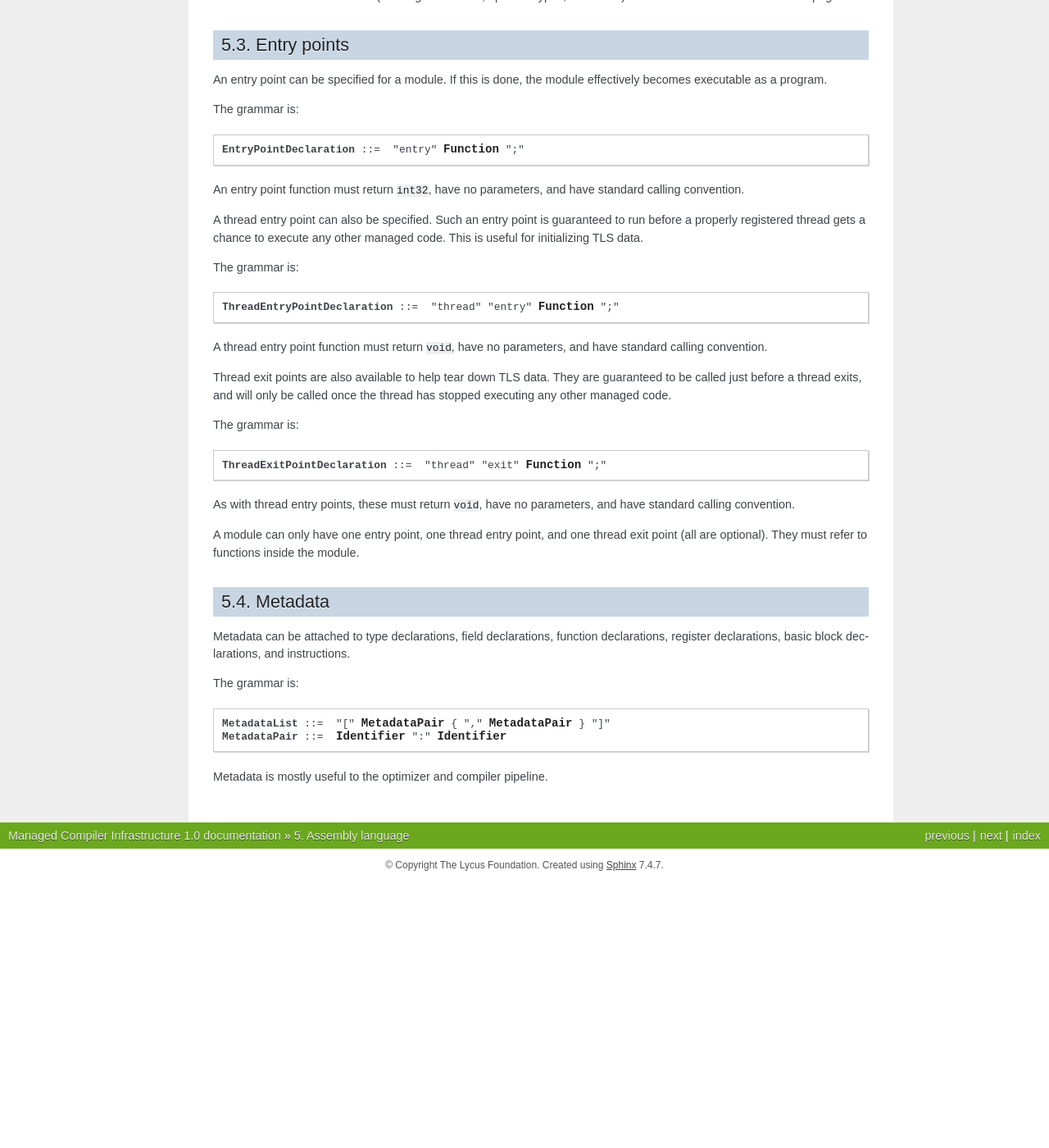
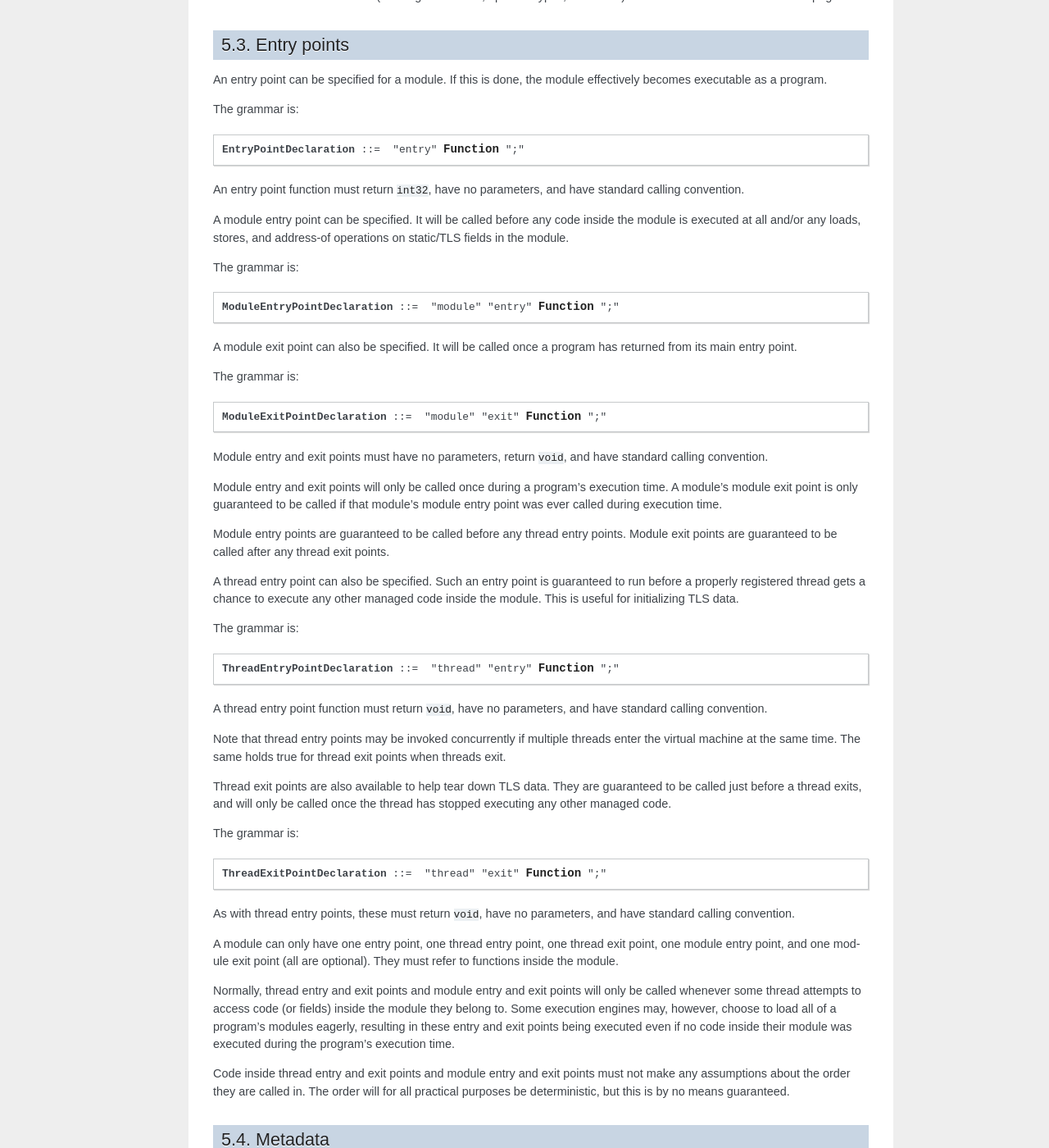
Before and after one commit to lycus/mci, a Sphinx documentation site: the page built from docs/assembly_language.rst, in a window 1280 px wide and 1400 px high, scrolled down 3425 px. Shown: the whole window at 82% size. Built offline with Sphinx 7.4.7, drawn with Linux system fonts in a browser that asks for light colours; before the commit the page ends 4500 px from its top, so only the background shows below that.

Commit message:
Support module entry/exit points.
Also clarify documentation surrounding entry/exit points in general.

```diff
--- a/docs/assembly_language.rst
+++ b/docs/assembly_language.rst
@@ -8,7 +8,7 @@ source files and assembles them to a single output file (a module).
 The grammar is:
 
 .. productionlist::
-    Program : { `TypeDeclaration` | `FunctionDeclaration` | `EntryPointDeclaration` | `ThreadEntryPointDeclaration` | `ThreadExitPointDeclaration` }
+    Program : { `TypeDeclaration` | `FunctionDeclaration` | `EntryPointDeclaration` | `ThreadEntryPointDeclaration` | `ThreadExitPointDeclaration` | `ModuleEntryPointDeclaration` | `ModuleExitPointDeclaration` }
 
 Module references have the grammar:
 
@@ -211,9 +211,37 @@ The grammar is:
 An entry point function must return ``int32``, have no parameters, and have
 standard calling convention.
 
+A module entry point can be specified. It will be called before any code
+inside the module is executed at all and/or any loads, stores, and address-of
+operations on static/TLS fields in the module.
+
+The grammar is:
+
+.. productionlist::
+    ModuleEntryPointDeclaration : "module" "entry" `Function` ";"
+
+A module exit point can also be specified. It will be called once a program
+has returned from its main entry point.
+
+The grammar is:
+
+.. productionlist::
+    ModuleExitPointDeclaration : "module" "exit" `Function` ";"
+
+Module entry and exit points must have no parameters, return ``void``, and
+have standard calling convention.
+
+Module entry and exit points will only be called once during a program's
+execution time. A module's module exit point is only guaranteed to be called
+if that module's module entry point was ever called during execution time.
+
+Module entry points are guaranteed to be called before any thread entry
+points. Module exit points are guaranteed to be called after any thread exit
+points.
+
 A thread entry point can also be specified. Such an entry point is guaranteed
 to run before a properly registered thread gets a chance to execute any other
-managed code. This is useful for initializing TLS data.
+managed code inside the module. This is useful for initializing TLS data.
 
 The grammar is:
 
@@ -222,6 +250,10 @@ The grammar is:
 
 A thread entry point function must return ``void``, have no parameters, and
 have standard calling convention.
+
+Note that thread entry points may be invoked concurrently if multiple threads
+enter the virtual machine at the same time. The same holds true for thread
+exit points when threads exit.
 
 Thread exit points are also available to help tear down TLS data. They are
 guaranteed to be called just before a thread exits, and will only be called
@@ -235,8 +267,21 @@ The grammar is:
 As with thread entry points, these must return ``void``, have no parameters,
 and have standard calling convention.
 
-A module can only have one entry point, one thread entry point, and one thread
-exit point (all are optional). They must refer to functions inside the module.
+A module can only have one entry point, one thread entry point, one thread
+exit point, one module entry point, and one module exit point (all are
+optional). They must refer to functions inside the module.
+
+Normally, thread entry and exit points and module entry and exit points will
+only be called whenever some thread attempts to access code (or fields) inside
+the module they belong to. Some execution engines may, however, choose to load
+all of a program's modules eagerly, resulting in these entry and exit points
+being executed even if no code inside their module was executed during the
+program's execution time.
+
+Code inside thread entry and exit points and module entry and exit points must
+not make any assumptions about the order they are called in. The order will
+for all practical purposes be deterministic, but this is by no means
+guaranteed.
 
 Metadata
 ++++++++
```
Also changed, not shown: 12 other files.
